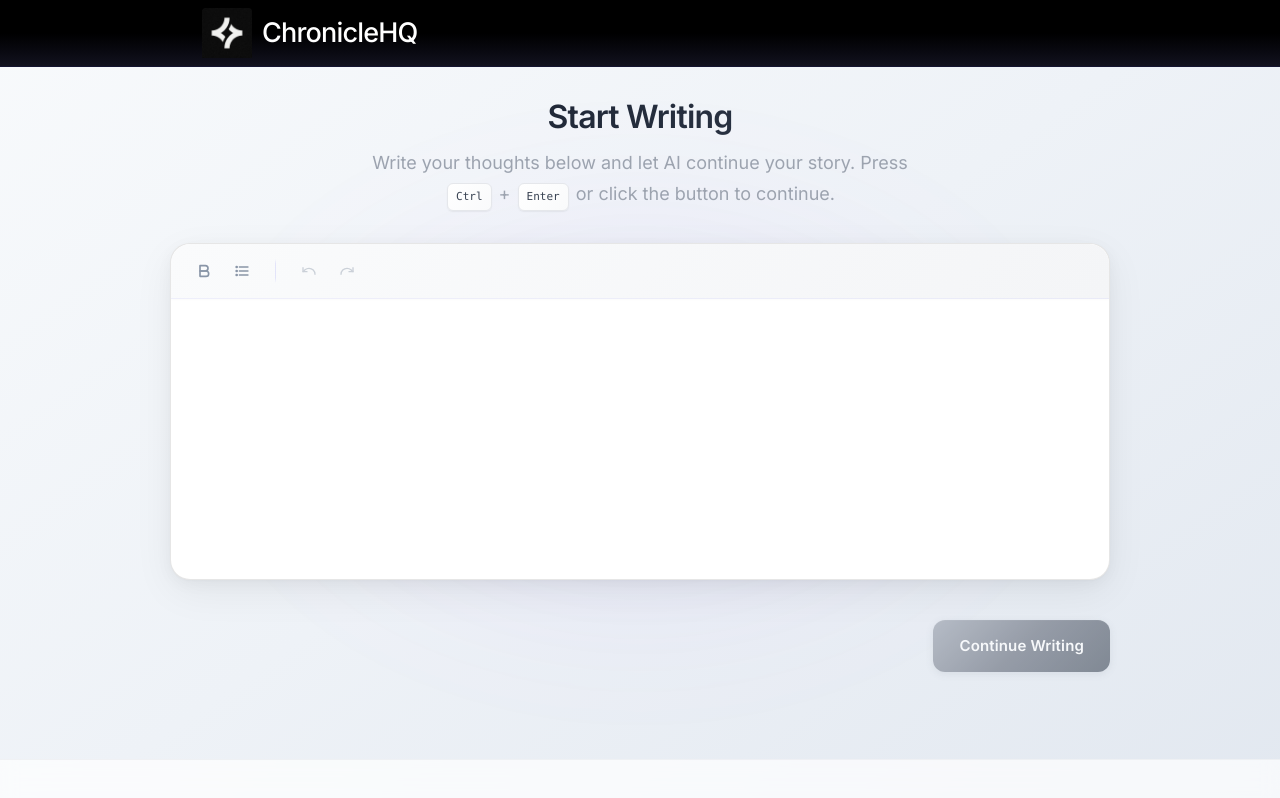
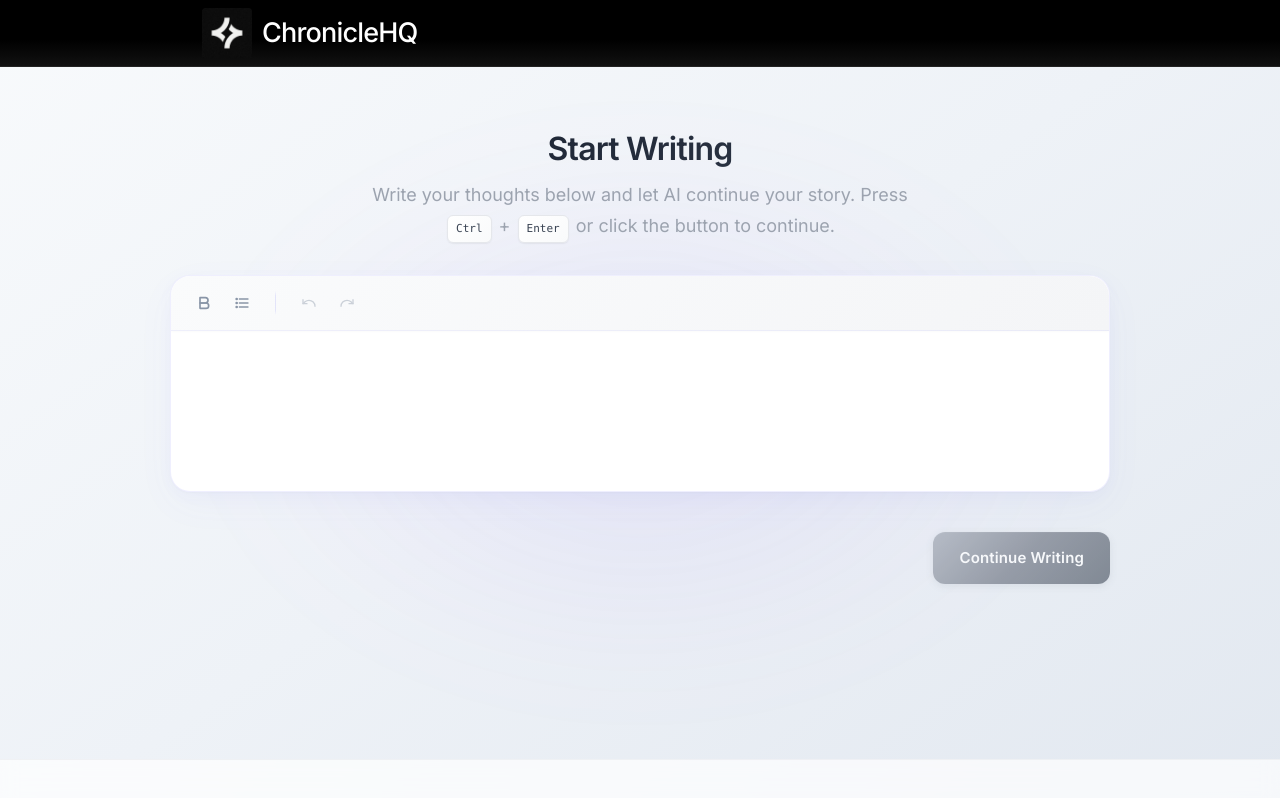
Before and after one commit to asthaag/ChronicleHQ-AI-Writer, a React (Vite) app: page / in a window 1280 px wide. Built offline with nearby package versions, Linux system fonts and the light colour scheme; no server answers.

Commit message:
text box size and color

```diff
--- a/src/App.css
+++ b/src/App.css
@@ -55,10 +55,10 @@ body {
    ============================================================================ */
 
 .app-header {
-  background: linear-gradient(180deg, #000000 0%, #000000 50%, #0a0a12 80%, #12121f 100%);
+  background: linear-gradient(180deg, #000000 0%, #000000 60%, #111111 100%);
   backdrop-filter: blur(12px);
   -webkit-backdrop-filter: blur(12px);
-  border-bottom: 1px solid rgba(99, 102, 241, 0.2);
+  border-bottom: 1px solid #222222;
   padding: 8px 0;
   position: sticky;
   top: 0;
@@ -119,7 +119,7 @@ body {
   flex: 1;
   display: flex;
   justify-content: center;
-  padding: 24px 32px 80px;
+  padding: 56px 32px 80px;
   position: relative;
 }
 
@@ -501,8 +501,8 @@ body {
   }
 
   .app-header {
-    background: linear-gradient(180deg, #000000 0%, #000000 50%, #0a0a12 80%, #12121f 100%);
-    border-bottom-color: rgba(99, 102, 241, 0.2);
+    background: linear-gradient(180deg, #000000 0%, #000000 60%, #111111 100%);
+    border-bottom-color: #222222;
   }
 
   .logo-text {
--- a/src/components/Editor.css
+++ b/src/components/Editor.css
@@ -12,15 +12,15 @@
 .editor-wrapper {
   position: relative;
   width: 100%;
-  min-height: 320px;
+  min-height: 200px;
   background: #ffffff;
   border-radius: 20px;
-  border: 1px solid rgba(128, 128, 128, 0.2);
+  border: 1px solid rgba(99, 102, 241, 0.1);
   transition: all 0.2s cubic-bezier(0.4, 0, 0.2, 1);
   box-shadow:
     0 1px 2px rgba(0, 0, 0, 0.02),
-    0 4px 16px rgba(0, 0, 0, 0.04),
-    0 12px 40px rgba(0, 0, 0, 0.06);
+    0 4px 16px rgba(99, 102, 241, 0.03),
+    0 12px 40px rgba(99, 102, 241, 0.04);
   overflow: hidden;
 }
 
@@ -33,9 +33,9 @@
   padding: 1px;
   background: linear-gradient(
     135deg,
-    rgba(128, 128, 128, 0.25) 0%,
-    rgba(156, 163, 175, 0.2) 50%,
-    rgba(128, 128, 128, 0.15) 100%
+    rgba(99, 102, 241, 0.12) 0%,
+    rgba(139, 92, 246, 0.08) 50%,
+    rgba(99, 102, 241, 0.06) 100%
   );
   -webkit-mask: linear-gradient(#fff 0 0) content-box, linear-gradient(#fff 0 0);
   -webkit-mask-composite: xor;
@@ -46,11 +46,11 @@
 }
 
 .editor-wrapper:hover {
-  border-color: rgba(128, 128, 128, 0.35);
+  border-color: rgba(99, 102, 241, 0.15);
   box-shadow:
     0 2px 4px rgba(0, 0, 0, 0.02),
-    0 8px 24px rgba(0, 0, 0, 0.05),
-    0 16px 48px rgba(0, 0, 0, 0.08);
+    0 8px 24px rgba(99, 102, 241, 0.04),
+    0 16px 48px rgba(99, 102, 241, 0.05);
   transform: translateY(-1px);
 }
 
@@ -59,11 +59,11 @@
 }
 
 .editor-wrapper:focus-within {
-  border-color: rgba(128, 128, 128, 0.5);
+  border-color: rgba(99, 102, 241, 0.2);
   box-shadow:
-    0 0 0 4px rgba(128, 128, 128, 0.1),
-    0 4px 16px rgba(0, 0, 0, 0.12),
-    0 16px 48px rgba(0, 0, 0, 0.1);
+    0 0 0 4px rgba(99, 102, 241, 0.06),
+    0 4px 16px rgba(99, 102, 241, 0.06),
+    0 16px 48px rgba(99, 102, 241, 0.06);
   transform: translateY(-1px);
 }
 
@@ -73,7 +73,7 @@
 
 /* Disabled state during generation */
 .editor-wrapper.editor-disabled {
-  border-color: rgba(128, 128, 128, 0.25);
+  border-color: rgba(99, 102, 241, 0.12);
   background: linear-gradient(135deg, #fafafa 0%, #f5f5f5 100%);
   transform: none;
 }
@@ -84,10 +84,10 @@
 
 /* Streaming state - subtle glow effect */
 .editor-wrapper.editor-streaming {
-  border-color: rgba(128, 128, 128, 0.5);
+  border-color: rgba(99, 102, 241, 0.2);
   box-shadow:
-    0 0 0 4px rgba(128, 128, 128, 0.1),
-    0 8px 32px rgba(0, 0, 0, 0.15);
+    0 0 0 4px rgba(99, 102, 241, 0.06),
+    0 8px 32px rgba(99, 102, 241, 0.08);
   animation: streamingPulse 2s ease-in-out infinite;
 }
 
@@ -98,13 +98,13 @@
 @keyframes streamingPulse {
   0%, 100% {
     box-shadow:
-      0 0 0 4px rgba(128, 128, 128, 0.1),
-      0 8px 32px rgba(0, 0, 0, 0.15);
+      0 0 0 4px rgba(99, 102, 241, 0.06),
+      0 8px 32px rgba(99, 102, 241, 0.08);
   }
   50% {
     box-shadow:
-      0 0 0 6px rgba(128, 128, 128, 0.15),
-      0 12px 40px rgba(0, 0, 0, 0.2);
+      0 0 0 6px rgba(99, 102, 241, 0.08),
+      0 12px 40px rgba(99, 102, 241, 0.1);
   }
 }
 
@@ -115,12 +115,12 @@
 .editor-container {
   width: 100%;
   height: 100%;
-  min-height: 280px;
+  min-height: 160px;
 }
 
 /* ProseMirror editor core styles */
 .editor-container .ProseMirror {
-  min-height: 280px;
+  min-height: 160px;
   padding: 24px 32px;
   outline: none;
   font-family: 'Inter', -apple-system, BlinkMacSystemFont, 'Segoe UI', Roboto, sans-serif;
@@ -368,48 +368,48 @@
 @media (prefers-color-scheme: dark) {
   .editor-wrapper {
     background: linear-gradient(145deg, #1f2023 0%, #1a1b1e 100%);
-    border-color: rgba(128, 128, 128, 0.25);
+    border-color: rgba(99, 102, 241, 0.12);
     box-shadow:
       0 1px 2px rgba(0, 0, 0, 0.1),
-      0 4px 16px rgba(0, 0, 0, 0.2),
-      0 12px 40px rgba(0, 0, 0, 0.08);
+      0 4px 16px rgba(99, 102, 241, 0.04),
+      0 12px 40px rgba(99, 102, 241, 0.05);
   }
 
   .editor-wrapper::before {
     background: linear-gradient(
       135deg,
-      rgba(128, 128, 128, 0.3) 0%,
-      rgba(156, 163, 175, 0.2) 50%,
-      rgba(128, 128, 128, 0.15) 100%
+      rgba(99, 102, 241, 0.15) 0%,
+      rgba(139, 92, 246, 0.1) 50%,
+      rgba(99, 102, 241, 0.08) 100%
     );
   }
 
   .editor-wrapper:hover {
-    border-color: rgba(128, 128, 128, 0.4);
+    border-color: rgba(99, 102, 241, 0.18);
     box-shadow:
       0 2px 4px rgba(0, 0, 0, 0.15),
-      0 8px 24px rgba(0, 0, 0, 0.25),
-      0 16px 48px rgba(0, 0, 0, 0.12);
+      0 8px 24px rgba(99, 102, 241, 0.06),
+      0 16px 48px rgba(99, 102, 241, 0.08);
   }
 
   .editor-wrapper:focus-within {
-    border-color: rgba(128, 128, 128, 0.55);
+    border-color: rgba(99, 102, 241, 0.25);
     box-shadow:
-      0 0 0 4px rgba(128, 128, 128, 0.15),
-      0 4px 16px rgba(0, 0, 0, 0.2),
-      0 16px 48px rgba(0, 0, 0, 0.15);
+      0 0 0 4px rgba(99, 102, 241, 0.08),
+      0 4px 16px rgba(99, 102, 241, 0.08),
+      0 16px 48px rgba(99, 102, 241, 0.08);
   }
 
   .editor-wrapper.editor-disabled {
     background: linear-gradient(145deg, #1a1b1e 0%, #18191c 100%);
-    border-color: rgba(128, 128, 128, 0.2);
+    border-color: rgba(99, 102, 241, 0.1);
   }
 
   .editor-wrapper.editor-streaming {
-    border-color: rgba(128, 128, 128, 0.55);
+    border-color: rgba(99, 102, 241, 0.25);
     box-shadow:
-      0 0 0 4px rgba(128, 128, 128, 0.15),
-      0 8px 32px rgba(0, 0, 0, 0.2);
+      0 0 0 4px rgba(99, 102, 241, 0.08),
+      0 8px 32px rgba(99, 102, 241, 0.1);
   }
 
   .editor-container .ProseMirror {
```
